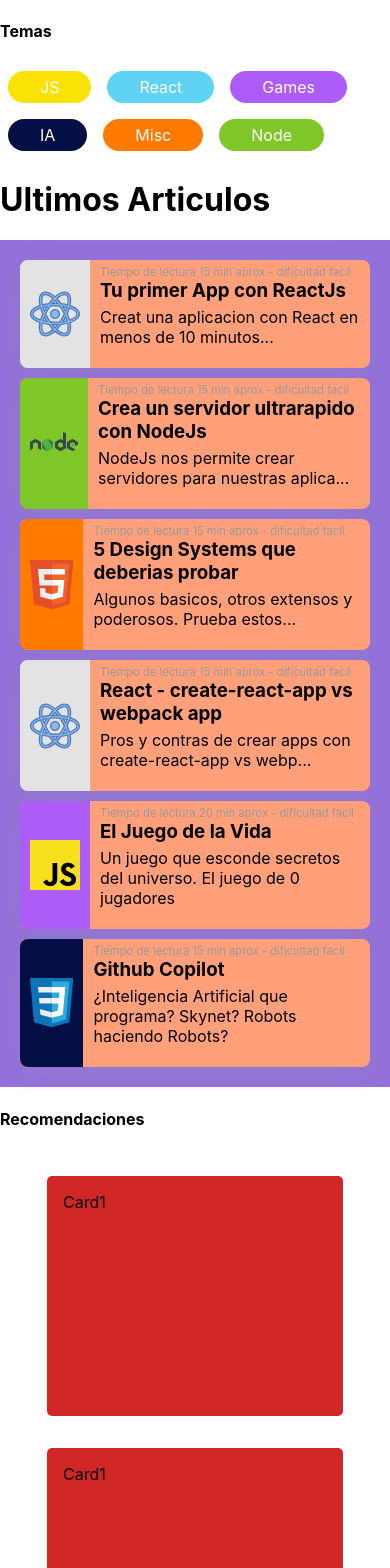
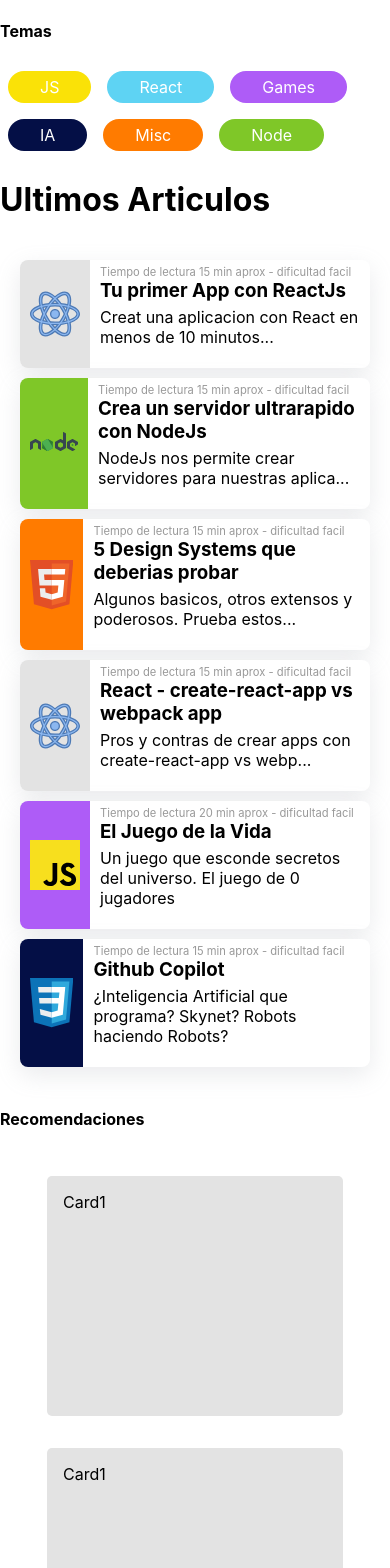
Before and after one commit to lucasangelino/maidan, a Next.js app: page / in a window 390 px wide. Shown: the top 1568 px of the page. Built offline with nearby package versions, Linux system fonts and the light colour scheme.

Commit message:
MAI adjust mobile cards

```diff
--- a/components/ui/articles/article.module.css
+++ b/components/ui/articles/article.module.css
@@ -5,7 +5,6 @@
   margin: 10px;
   background-color: #fff;
   border-radius: 8px;
-  background: lightsalmon;
 }
 .article:hover {
   background: lightgrey;
@@ -40,6 +39,5 @@
 }
 .article_container {
   width: 100%;
-  background: mediumpurple;
   padding: 10px;
 }
--- a/components/ui/cards/cards.module.css
+++ b/components/ui/cards/cards.module.css
@@ -1,7 +1,7 @@
 .card {
   height: 15em;
   width: 20em;
-  background-color: #d12727;
+  background-color: #e3e3e3;
   border-radius: 5px;
   padding: 1em;
   margin: 1em;
@@ -11,7 +11,7 @@
   .card {
     height: 15em;
     width: 80%;
-    background-color: #d12727;
+    background-color: #e3e3e3;
     border-radius: 5px;
   }
 }
```
